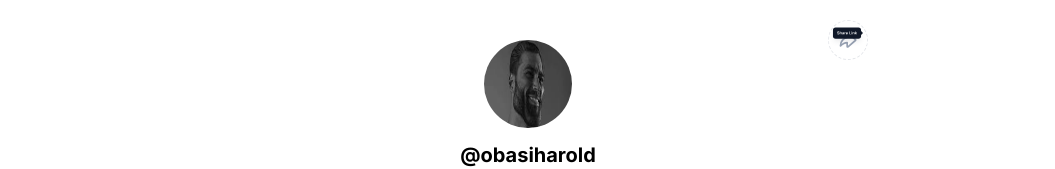
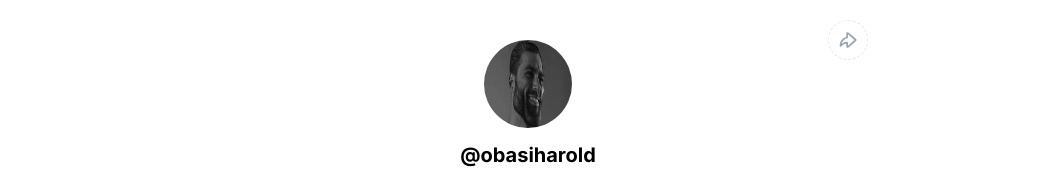
Before and after one commit to HaroldObasi/next_app, a Next.js app: page / in a window 1280 px wide. Shown: the top 169 px of the page, without its empty margins (112-1167 px from the left). Built offline with nearby package versions, Linux system fonts and the light colour scheme.

Commit message:
Removed next Image and changed slack name

```diff
--- a/components/Profile.jsx
+++ b/components/Profile.jsx
@@ -1,5 +1,3 @@
-import Image from "next/image";
-
 const Profile = () => {
     return (
         <div className="flex flex-col items-center my-10">
@@ -18,20 +16,15 @@ const Profile = () => {
                     />
                 </div>
             </div>
-            <div className="group hidden rounded-full sm:flex mr-[100px] absolute right-0 top-5 lg:mr-[300px] justify-center items-center hover:bg-gray-50 cursor-pointer w-[40px] h-[40px] border-dashed border">
+
+            <div className="group peer hidden rounded-full sm:flex mr-[100px] absolute right-0 top-5 lg:mr-[300px] justify-center items-center hover:bg-gray-50 cursor-pointer w-[40px] h-[40px] border-dashed border">
                 <img src="/icon.svg" alt="" />
                 <div className="hidden absolute h-0 right-[-10px] bottom-5 group-hover:inline">
                     <img src="/cursor.svg" alt="" />
                 </div>
-                <div className="absolute">
-                    {/* <img src="/bubble.svg" alt="" /> */}
-                    <Image
-                        src="/bubble.svg"
-                        height={1000}
-                        width={1000}
-                        quality={100}
-                    />
-                </div>
+            </div>
+            <div className="hidden peer-hover:inline  absolute right-0 top-6 mr-[135px] lg:mr-[335px]">
+                <img src="/bubble.svg" alt="" />
             </div>
             <div className="sm:hidden rounded-full flex mr-[20px] absolute right-0 top-5 justify-center items-center hover:bg-gray-50 cursor-pointer w-[40px] h-[40px] border-dashed border">
                 <img src="/dots.svg" alt="" />
@@ -40,7 +33,7 @@ const Profile = () => {
                 @obasiharold
             </p>
             <p className="font-inter font-bold mt-3 hidden" id="slack">
-                @obasiharold
+                haroldobasi
             </p>
         </div>
     );
```
